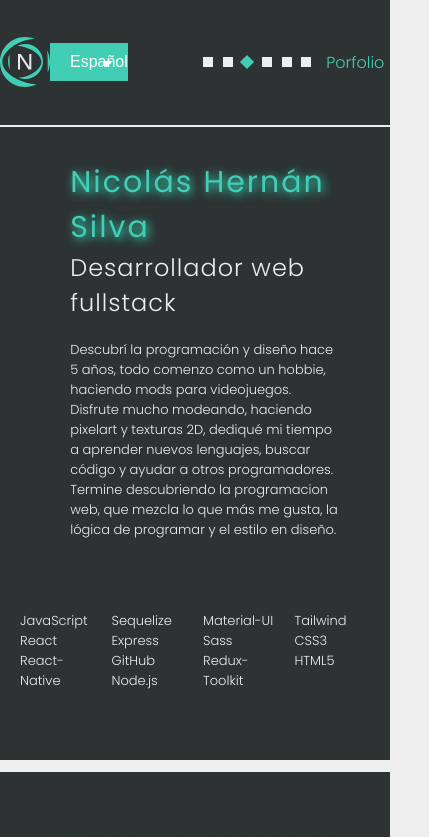
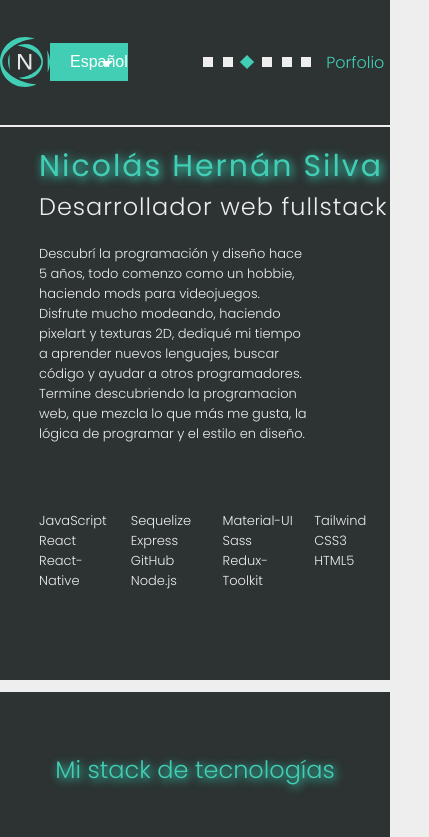
Before and after one commit to El-Bongo/Porfolio, a React (Create React App) app: page / in a window 390 px wide. Shown: the top 837 px of the page, 429 px wide, since content can reach past the window. Built offline with nearby package versions, Linux system fonts and the light colour scheme.

Commit message:
align frontpage

```diff
--- a/src/scss/components/FrontPage.scss
+++ b/src/scss/components/FrontPage.scss
@@ -304,6 +304,7 @@
         align-items: center;
         height: auto;
         position: relative;
+        width: 100vw;
         border-right: 0px;
         border-bottom: 0px;
         margin-right: 0;
@@ -319,7 +320,7 @@
             padding-bottom: 15vh;
 
             .frontpage_maintext{
-                width: 80vw;
+                width: 100vw;
                 transform: 0;
 
                 h1{
@@ -335,13 +336,13 @@
             }
         }
         .frontpage_stack{
-            position: relative;
+            position: unset;
             right: 0;
             top: 0;
             background-color: var(--dark-second);
             width: auto;
             height: 20vh;
-            padding: 20px;
+            padding-left: 10%;
 
             ul{
                 height: auto;
```
Also changed, not shown: src/components/FrontPage/FrontPage.jsx (indentation only).
